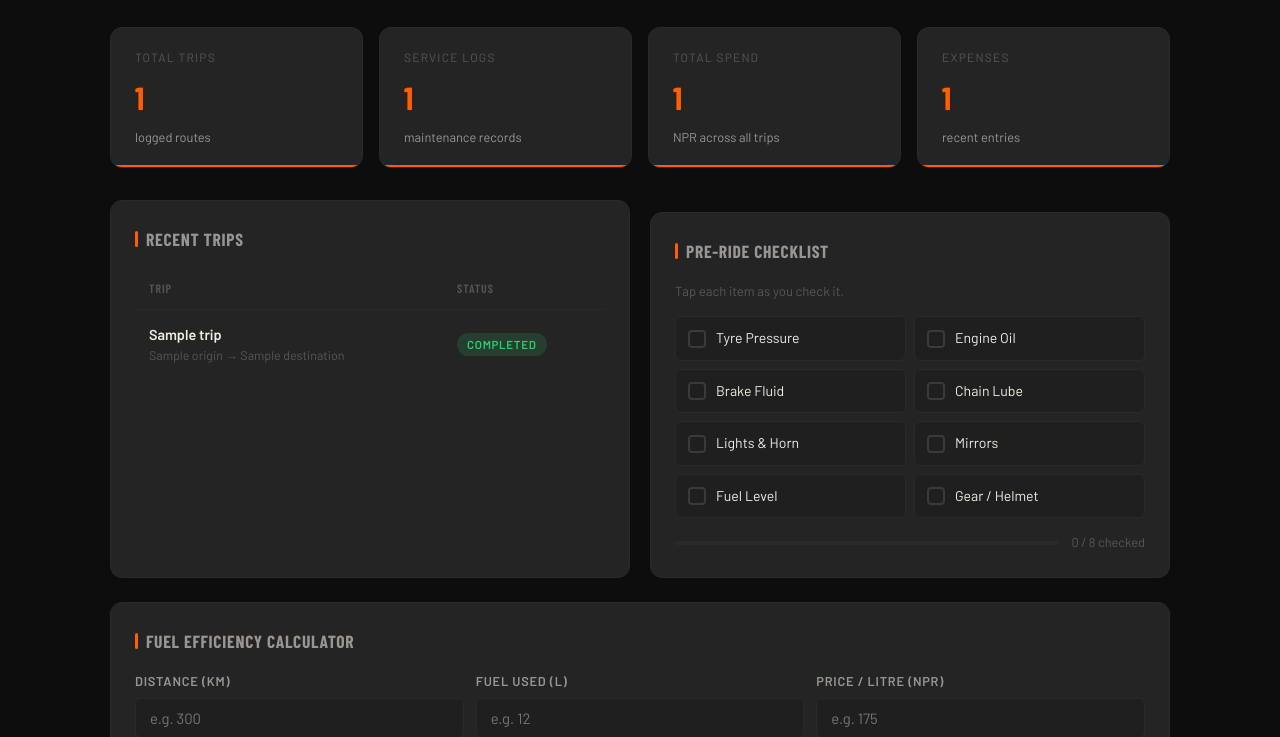
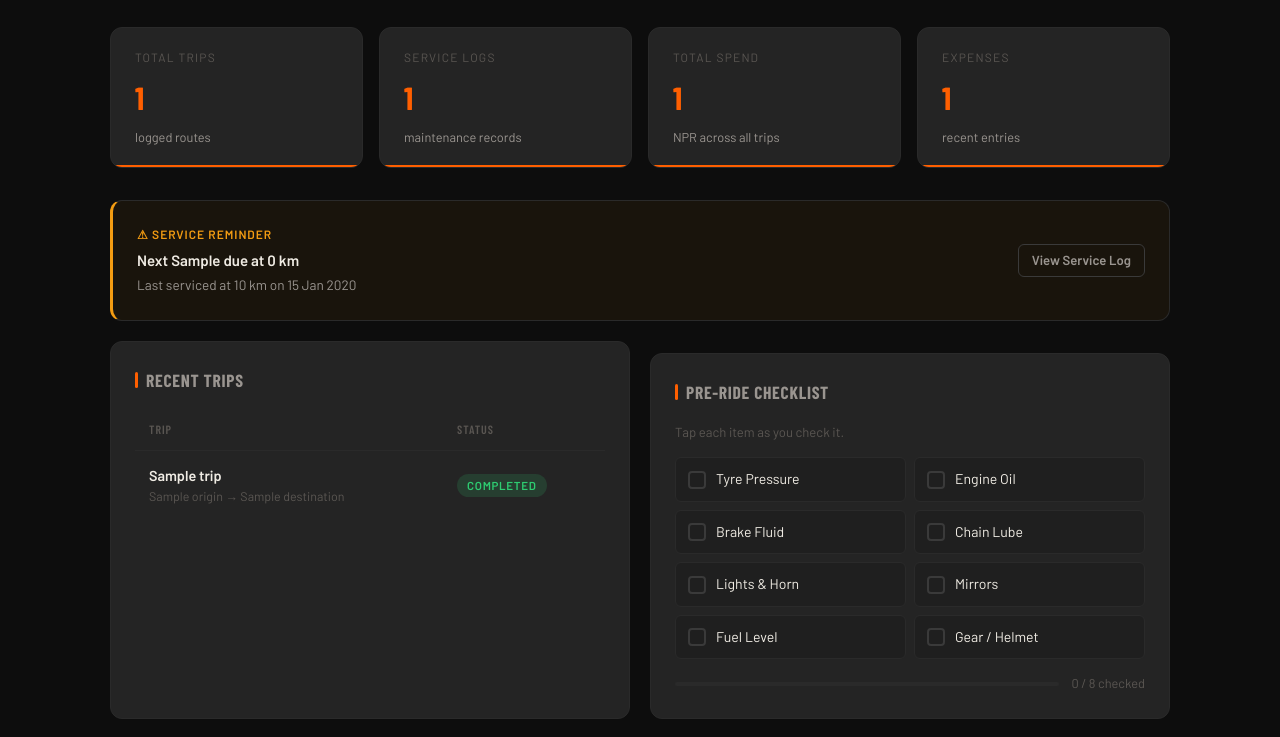
Before and after one commit to Promish-bista/motolog, a Python web app: template templates/index.html in a window 1280 px wide. Shown: the part 162-899 px from the top of the page. Run offline with Jinja, Linux system fonts and the light colour scheme; the template is opened without the code that fills it: most values are stand-ins (such as "Sample title", 1, 10 or a date in 2020); some web fonts are replaced.

Commit message:
Add maintenance service reminder on rider dashboard

```diff
--- a/templates/index.html
+++ b/templates/index.html
@@ -31,6 +31,27 @@
     <div class="stat-sub">recent entries</div>
   </div>
 </div>
+
+<!-- ── Maintenance Reminder ── -->
+{% if maintenance %}
+  {% set last = maintenance[0] %}
+  {% if last.next_due_km %}
+  <div class="card" style="margin-bottom:20px; border-left:3px solid var(--warning); background:rgba(243,156,18,0.05);">
+    <div style="display:flex; align-items:center; justify-content:space-between; flex-wrap:wrap; gap:12px;">
+      <div>
+        <div style="font-size:0.75rem; text-transform:uppercase; letter-spacing:0.08em; color:var(--warning); font-weight:600; margin-bottom:4px;">
+          ⚠ Service Reminder
+        </div>
+        <div style="font-weight:600;">Next {{ last.service_type }} due at {{ last.next_due_km|int }} km</div>
+        <div style="font-size:0.85rem; color:var(--text-secondary); margin-top:2px;">
+          Last serviced at {{ last.odometer_km|int }} km on {{ last.service_date.strftime('%d %b %Y') }}
+        </div>
+      </div>
+      <a href="{{ url_for('maintenance') }}" class="btn btn-ghost btn-sm">View Service Log</a>
+    </div>
+  </div>
+  {% endif %}
+{% endif %}
 
 <div style="display:grid; grid-template-columns:1fr 1fr; gap:20px; margin-bottom:24px;">
 
```
